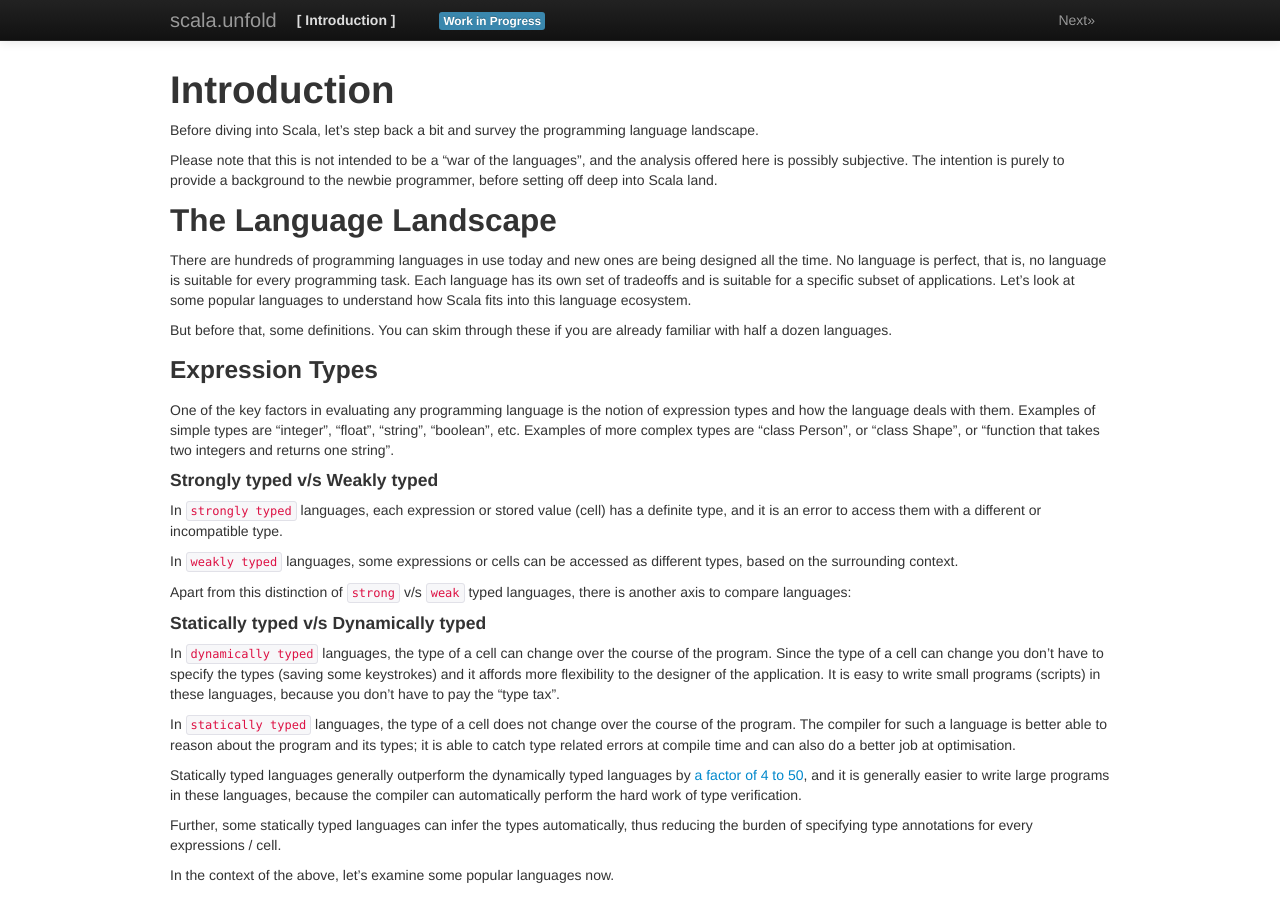
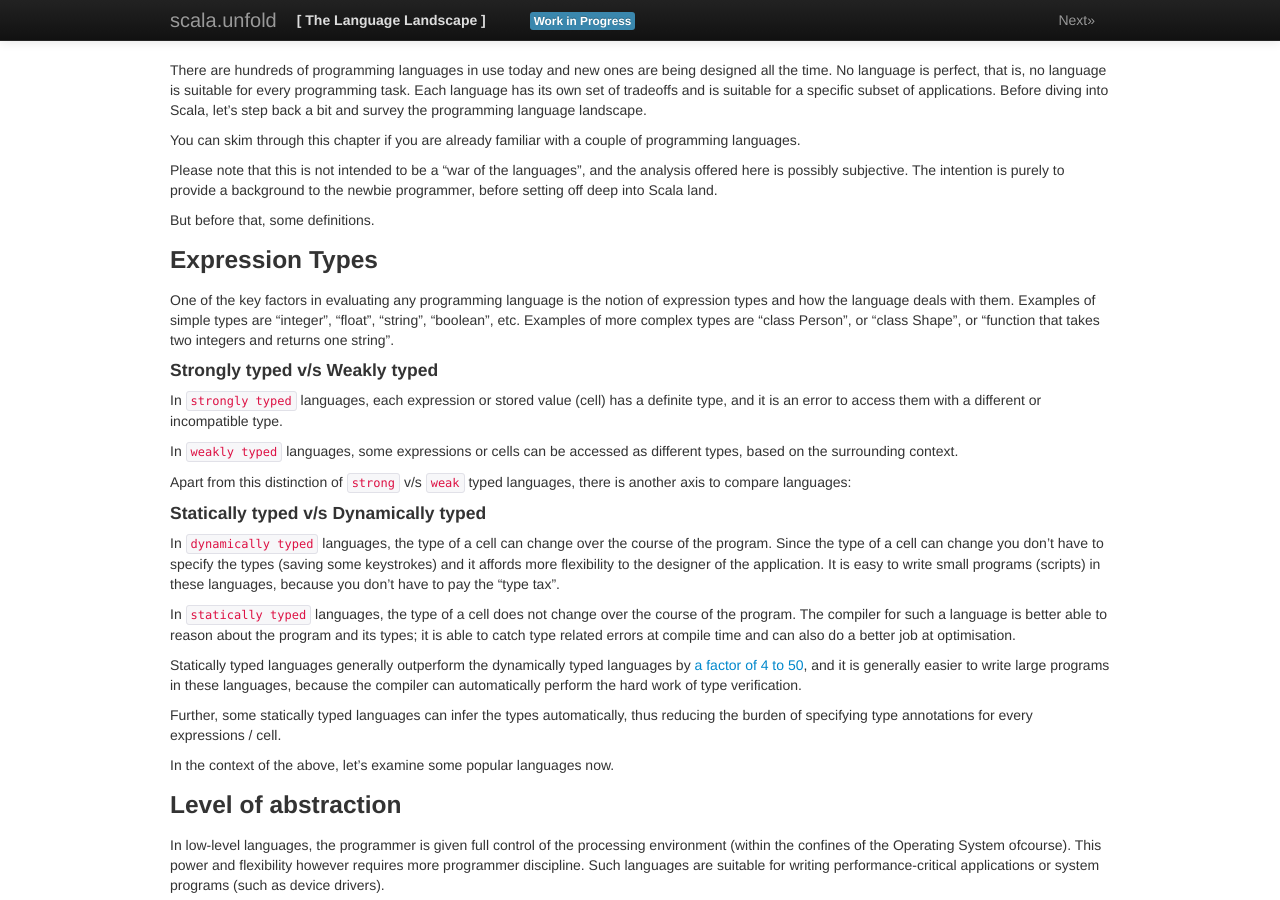
Before and after one commit to hrj/scala.unfold, a Jekyll site: the page built from chapter1.md, in a window 1280 px wide and 900 px high. Built offline with Jekyll 4.4.1, drawn with Linux system fonts in a browser that asks for light colours; Markdown is read by kramdown in place of the engine named in the settings.

Commit message:
Minor re-org

```diff
--- a/chapter1.md
+++ b/chapter1.md
@@ -1,25 +1,21 @@
 ---
 layout: chapter
-title: Introduction
+title: The Language Landscape
 next: chapter2.md
 ---
 
-# Introduction
+There are hundreds of programming languages in use today and new ones are being designed all the time. No language is
+perfect, that is, no language is suitable for every programming task. Each language
+has its own set of tradeoffs and is suitable for a specific subset of applications. Before diving into Scala,
+let's step back a bit and survey the programming language landscape.
 
-Before diving into Scala, let's step back a bit and survey the programming language landscape.
+You can skim through this chapter if you are already familiar with a couple of programming languages.
 
 Please note that this is not intended to be a "war of the languages", and the analysis offered here is
 possibly subjective. The intention is purely to provide a background to the newbie programmer,
 before setting off deep into Scala land.
 
-## The Language Landscape
-
-There are hundreds of programming languages in use today and new ones are being designed all the time. No language is
-perfect, that is, no language is suitable for every programming task. Each language
-has its own set of tradeoffs and is suitable for a specific subset of applications. Let's look at some
-popular languages to understand how Scala fits into this language ecosystem.
-
-But before that, some definitions. You can skim through these if you are already familiar with half a dozen languages.
+But before that, some definitions.
 
 ### Expression Types
 
```
